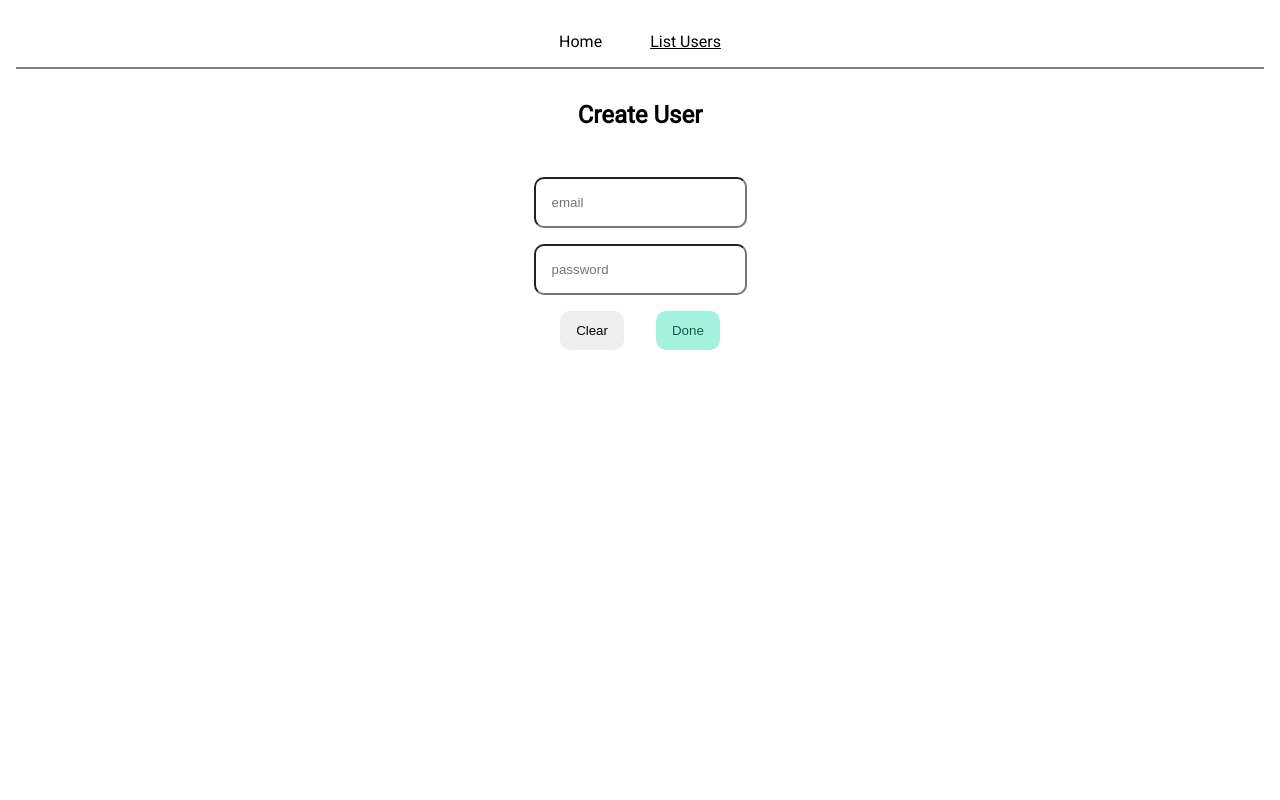
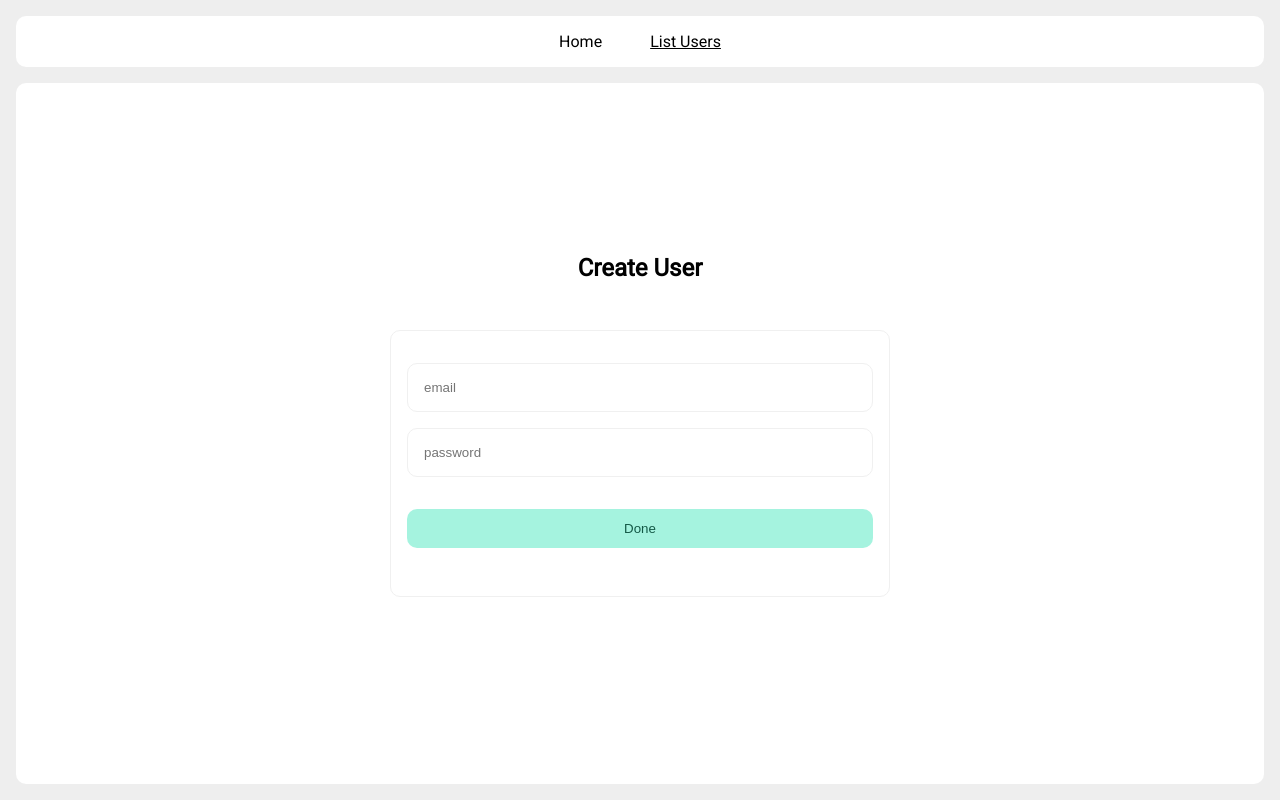
Before and after one commit to Unodecopas/wipay, a React (Create React App) app: page /users/create in a window 1280 px wide. Built offline with nearby package versions, Linux system fonts and the light colour scheme.

Commit message:
fix: error and success messages now are dispayed correctly

```diff
--- a/src/components/Form.jsx
+++ b/src/components/Form.jsx
@@ -1,16 +1,22 @@
 import React, { useEffect, useState } from 'react'
 import validator from 'validator'
+import DeleteBtn from './DeleteBtn'
 
 const Form = ({ onSubmit, user }) => {
   const [email, setEmail] = useState('')
   const [password, setPassword] = useState('')
   const [error, setError] = useState({ email: '', password: '' })
+  const [message, setMessage] = useState('')
   useEffect(() => {
     if (user) {
       setEmail(user.email)
       setPassword(user.password)
     }
   }, [user])
+
+  useEffect(() => {
+    if (email.length === 0 || password.length === 0) setError({ email: '', password: '' })
+  }, [email, password])
 
   const handleForm = (e) => {
     e.preventDefault()
@@ -21,19 +27,15 @@ const Form = ({ onSubmit, user }) => {
         password: 'Password must have 8 characteres, 1 symbol, 1 lowerCase, 1 UpperCase '
       })
     }
-    if (validator.isEmail(email) && validator.isStrongPassword(password)) onSubmit(email, password)
+    if (validator.isEmail(email) && validator.isStrongPassword(password)) {
+      onSubmit(email, password)
+      setMessage('User edited succesfully')
+      setTimeout(() => {
+        setMessage('')
+      }, 2000)
+    }
   }
-  const resetForm = (e) => {
-    e.preventDefault()
-    if (user) {
-      setEmail(user.email)
-      setPassword(user.password)
-    } else {
-      setEmail('')
-      setPassword('')
-    }
-    setError({ email: '', password: '' })
-  }
+
   return (
     <form onSubmit={handleForm}>
       <label htmlFor="email">
@@ -43,11 +45,12 @@ const Form = ({ onSubmit, user }) => {
         <input type="password" name="password" id="password" placeholder='password' value={password} onChange={e => setPassword(e.target.value)}/>
       </label>
       <div className='form__btns'>
-        <button onClick={(e) => resetForm(e)}>{user ? 'Reset' : 'Clear'}</button>
+        {user && <DeleteBtn user={user.id}/>}
         <button className='btn__success'>Done</button>
       </div>
       {error.email && <p className='error'>{error.email}</p>}
       {error.password && <p className='error'>{error.password}</p>}
+      {message && <p className='success'>{message}</p>}
     </form>
 
   )
--- a/src/globals.css
+++ b/src/globals.css
@@ -25,6 +25,7 @@ li {
 
 a,
 a:visited {
+  width: 100%;
   text-decoration: none;
   cursor: pointer;
   color: inherit;
@@ -43,6 +44,8 @@ button {
   padding: 0.75rem 1rem;
   width: fit-content;
   height: fit-content;
+  transition: all 0.3s ease-in;
+  max-width: 500px;
 }
 button:hover {
   background-color: black;
@@ -55,6 +58,7 @@ button:hover {
   display: flex;
   flex-direction: column;
   place-items: center;
+  background-color: #eee;
 }
 h1,
 h2,
@@ -63,6 +67,9 @@ h3 {
 }
 nav {
   width: 100%;
+  background-color: white;
+  border-radius: 10px;
+  box-shadow: 3px 3px #eee;
 }
 nav ul {
   display: flex;
@@ -70,11 +77,10 @@ nav ul {
   gap: 3rem;
   justify-content: center;
   padding: 1rem 0;
-  border-bottom: 2px solid grey;
 }
 .App main {
   width: 100%;
-  padding: 1rem;
+  margin-top: 1rem;
   display: flex;
   flex-direction: column;
   align-items: center;
@@ -176,22 +182,38 @@ td {
 form {
   width: 100%;
   margin: 2rem 0;
+  max-width: 500px;
   display: flex;
   flex-direction: column;
   justify-content: center;
   align-items: center;
-  gap: 1rem;
+  padding: 2rem 1rem;
+  border: 1px solid #f0f0f0;
+  border-radius: 10px;
+}
+form label {
+  width: 100%;
 }
 form input {
   padding: 1rem;
+  margin-bottom: 1rem;
+  width: 100%;
   border-radius: 10px;
   outline: none;
+  border: 1px solid #f0f0f0;
 }
 .form__btns {
   display: flex;
+  margin: 1rem 0;
+  flex-direction: column;
+  place-items: center;
+  align-items: center;
   width: 100%;
   justify-content: center;
-  gap: 2rem;
+  gap: 1rem;
+}
+.form__btns button {
+  width: 100%;
 }
 .error {
   border-radius: 10px;
@@ -207,10 +229,14 @@ form input {
 }
 .container {
   width: 100%;
+  height: 100%;
   display: flex;
+  padding: 2rem 1rem;
+  border-radius: 10px;
   flex-direction: column;
   justify-content: center;
   align-items: center;
+  background-color: white;
 }
 .count {
   text-align: center;
--- a/src/pages/CreateUser.jsx
+++ b/src/pages/CreateUser.jsx
@@ -1,10 +1,12 @@
 import React, { useState } from 'react'
+import { useNavigate } from 'react-router-dom'
 import Form from '../components/Form'
 import { useUsers } from '../context/UsersContext'
 
 const CreateUser = () => {
   const { users, dispatch } = useUsers()
   const [message, setMessage] = useState({ type: '', message: '' })
+  const navigate = useNavigate()
 
   const createUser = (email, password) => {
     if (users.find(user => user.email === email)) {
@@ -14,10 +16,9 @@ const CreateUser = () => {
       }, 3000)
     } else {
       dispatch({ type: 'added', email, password })
-      setMessage({ type: 'success', message: 'User created succesfully' })
       setTimeout(() => {
-        setMessage({ type: '', message: '' })
-      }, 3000)
+        navigate('/users')
+      }, 1000)
     }
   }
 
--- a/src/pages/UserDetails.jsx
+++ b/src/pages/UserDetails.jsx
@@ -1,5 +1,5 @@
 import React, { useEffect, useState } from 'react'
-import { useParams, Link } from 'react-router-dom'
+import { useParams, useNavigate } from 'react-router-dom'
 import DeleteBtn from '../components/DeleteBtn'
 import { useUsers } from '../context/UsersContext'
 
@@ -7,6 +7,7 @@ const UserDetails = () => {
   const { id } = useParams()
   const { users } = useUsers()
   const [user, setUser] = useState()
+  const navigate = useNavigate()
 
   useEffect(() => {
     setUser(users.find(user => user.id === Number(id)))
@@ -17,15 +18,15 @@ const UserDetails = () => {
       <h2>User Details</h2>
       {user &&
         <>
-          <div className='form__btns'>
-            <button><Link to={`/users/${id}/edit`}>Edit</Link></button>
-            <DeleteBtn user={user.id}/>
-          </div>
           <p>ID: {user.id}</p>
           <p>Email: {user.email}</p>
           <p>Password: {user.password}</p>
           <p>Created At: {user.createdAt}</p>
           <p>Last updated{user.updatedAt}</p>
+           <div className='form__btns'>
+            <button onClick={() => navigate(`/users/${user.id}/edit`)}>Edit</button>
+            <DeleteBtn user={user.id}/>
+          </div>
         </>
       }
     </div>
```
